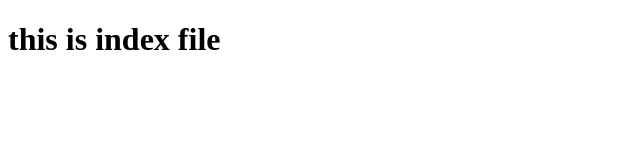
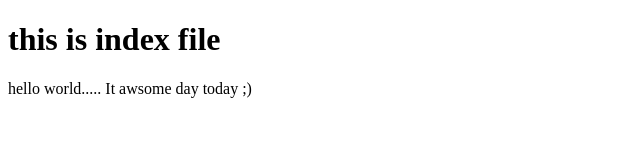
Before and after one commit to git-ashwinb/repo1, a plain HTML site: page index.html in a window 1280 px wide. Shown: the whole page, without its empty margins (0-640 px from the left). Drawn offline with Linux system fonts and the light colour scheme.

Commit message:
mod - index modified

```diff
--- a/index.html
+++ b/index.html
@@ -8,5 +8,6 @@
 </head>
 <body>
     <h1>this is index file</h1>
+<p>hello world..... It awsome day today ;)</p>
 </body>
 </html>
```
